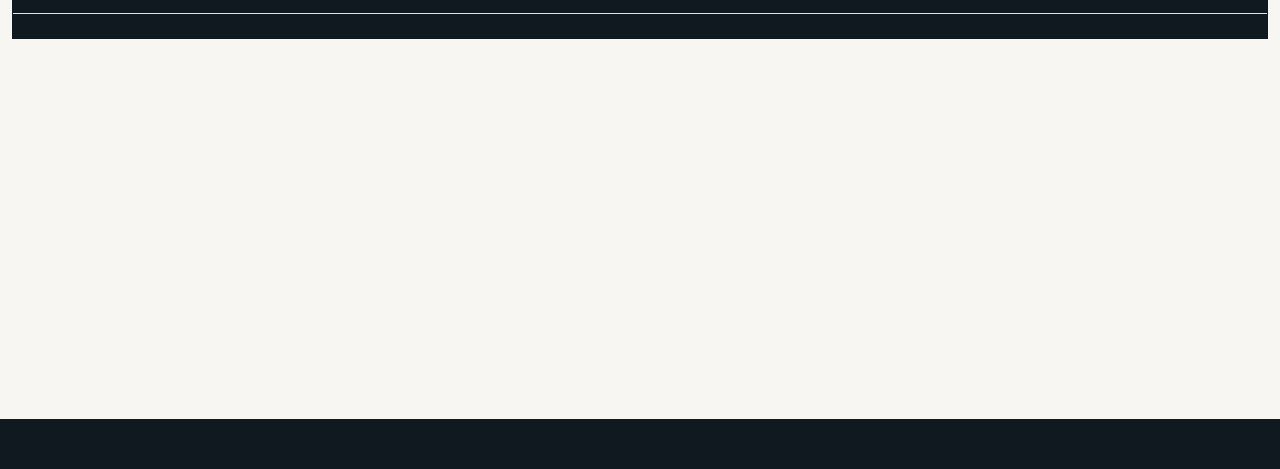
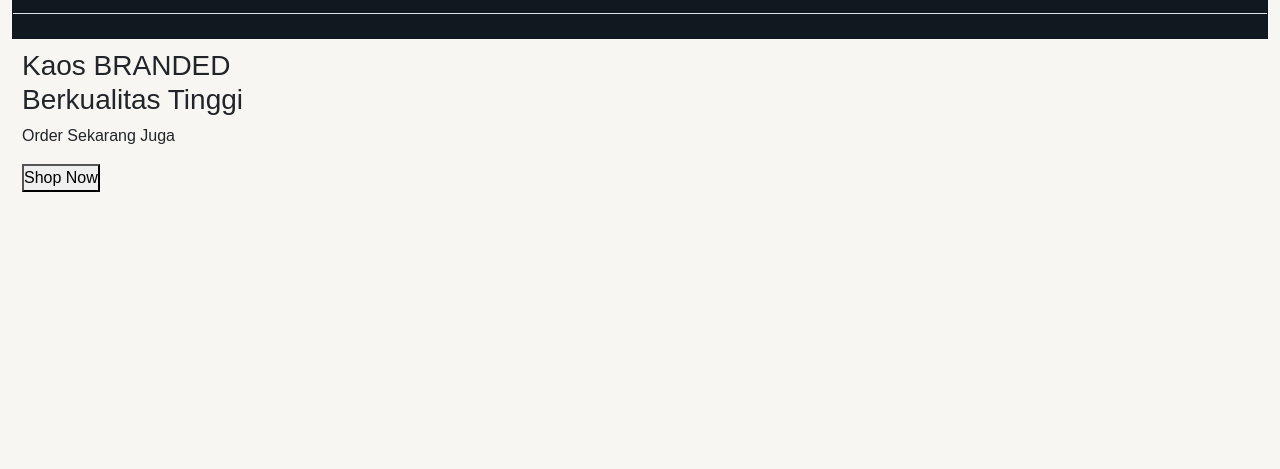
Before and after one commit to alvins5/kelompok-inf, a plain HTML site: page index.html in a window 1280 px wide. Shown: the part 77-546 px from the top of the page. Drawn offline with nearby package versions, Linux system fonts and the light colour scheme.

Commit message:
Update index.html

```diff
--- a/index.html
+++ b/index.html
@@ -14,7 +14,7 @@
             <header class="d-flex flex-wrap align-items-center justify-content-center justify-content-md-between py-3 mb-4 border-bottom">
                 <div class="col-md-3 mb-2 mb-md-0">
                     <a href="/" class="d-inline-flex link-body-emphasis text-decoration-none">
-                    <img class="bi" width="50" height="50" src="/logo.png"></img>
+                    <img class="bi" width="50" height="50" src="logo.png"></img>
                     </a>
                 </div>
                 <ul class="nav col-12 col-md-auto mb-2 justify-content-center mb-md-0">
@@ -30,11 +30,17 @@
                 </div>
             </header>
         </div>
-        <div class="content"></div>
-        </div>
+        <section id="home">
+            <div class="content">
+              <h3>Kaos BRANDED <br> Berkualitas Tinggi</h3>
+              <p>Order Sekarang Juga
+              </p>
+              <button id="btn">Shop Now</button>
+            </div>
+           </section>
         <div class="footer">
             <div class="logo">
-                <img src="/logo.png" height="50" width="50" alt="">
+                <img src="logo.png" height="50" width="50" alt="">
             <div class="row">
                 <div class="footer-col">
                     <h4>connect with us</h4>
```
